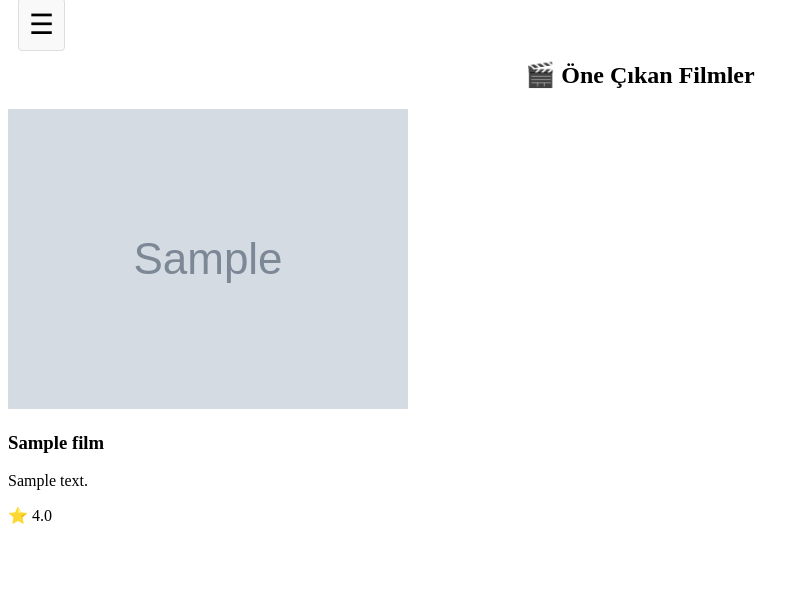
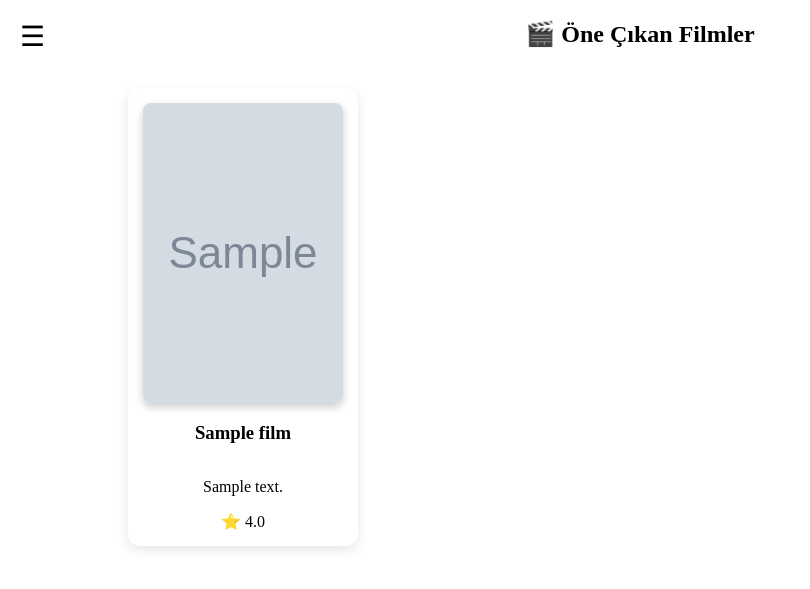
Before and after one commit to erencellk/MovieSlot, a Django app: page / in a window 1280 px wide. Shown: the top 589 px of the page, without its empty margins (0-810 px from the left). Run offline with Django 5.2, Linux system fonts and the light colour scheme; tables that the repository leaves empty hold one stand-in row (values such as "Sample post"); grey boxes marked "Sample" are stand-in pictures.

Commit message:
edit css  file

```diff
--- a/films/static/films/style.css
+++ b/films/static/films/style.css
@@ -1,43 +1,107 @@
-a{
+a {
     text-decoration: none;
-    font-size: x-large;
+    font-size: small;
     padding: 10px;
     display: block;
-    border: 1px solid #ccc;
-    color:black;
+    color: black;
 }
-nav{
+
+nav {
     display: flex;
     flex-direction: column;
     width: 500px;
 
 }
-.menu-toggle{
+
+.menu-toggle {
     font-size: 28px;
     cursor: pointer;
-    padding: 10px;
-    margin: 10px;
-    border: 1px solid #ddd;
-    border-radius: 4px;
-    background-color: #f9f9f9;
-    margin-bottom:10px ;
-
+    position: fixed;
+    top: 20px;
+    left: 20px;
+    z-index: 100;
+    background: none;
+    border: none;
+    padding: 0;
+    box-shadow: none;
+    outline: none;
+    -webkit-tap-highlight-color: transparent;
 }
 
-.menu-toggle:hover{
-    background-color: #e0e0e0;
+
+.menu-toggle:hover {
+    background: none;
+    box-shadow: none;
 }
-#menu{
+
+#menu {
     display: none;
     flex-direction: column;
-    width: 220px;
-    border: 1px solid #ddd;
-    border-radius: 5px;
-    overflow: hidden;
-    margin-top: 10px;
+    position: fixed;
+    top: 0;
+    left: 0;
+    height: 100%;
+    width: 120px;
+    background-color: white;
+    padding: 80px 10px 20px 10px;
+    z-index: 90;
+    gap: 15px;
+    margin-top: 30px;
+    overflow-y: auto;
+
+    border-right: none;
+    box-shadow: none;
 }
 
-#menu a:hover{
+#menu a:hover {
     background-color: #f0f0f0;
-    color:#000;
+    color: #007bff;
 }
+
+.film-afis {
+    width: 200px;
+    height: 300px;
+}
+
+.vitrin {
+    display: flex;
+    flex-wrap: wrap;
+    gap: 30px;
+    justify-content: flex-start;
+    padding: 20px;
+    margin-left: 100px;
+}
+
+.film-kart {
+    width: 200px;
+    text-align: center;
+    display: flex;
+    flex-direction: column;
+    align-items: center;
+    background: #fff;
+    border-radius: 12px;
+    box-shadow: 0 4px 12px rgba(0, 0, 0, 0.1);
+    padding: 15px;
+    transition: transform 0.2s ease;
+}
+
+.film-kart:hover {
+    transform: scale(1.03);
+}
+
+.film-afis {
+    width: 200px;
+    height: 300px;
+    object-fit: cover;
+    border-radius: 8px;
+    box-shadow: 0 4px 8px rgba(0, 0, 0, 0.2);
+}
+
+#menu a {
+    text-decoration: none;
+    color: #333;
+    font-weight: 500;
+    padding: 10px;
+    border-radius: 6px;
+    transition: background-color 0.2s ease, color 0.2s ease;
+}
```
